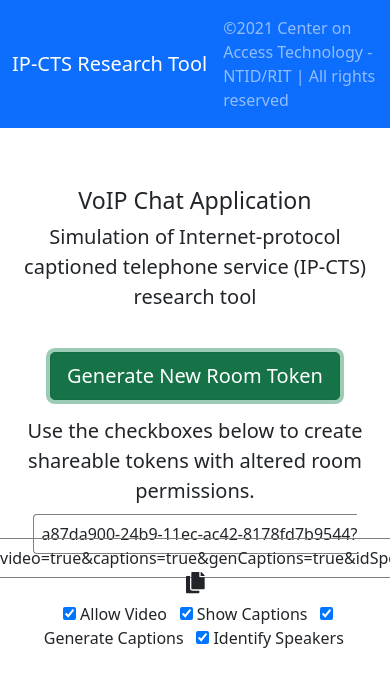
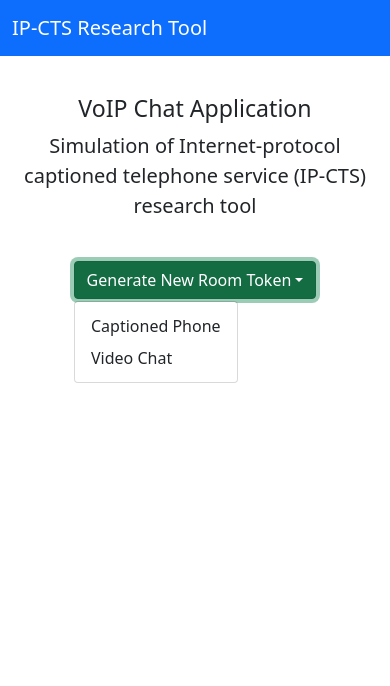
Before and after one commit to apuravkhare/ntid-chat, a React (Create React App) app in the folder client/: page / in a window 390 px wide. Both pictures are taken after a click on the button "Generate New Room Token". Shown: the top 686 px of the page. Built offline with nearby package versions, Linux system fonts and the light colour scheme.

Commit message:
Audio-only mode fixes and mobile styling adjustments

```diff
--- a/client/package.json
+++ b/client/package.json
@@ -13,10 +13,11 @@
     "bootstrap": "^5.1.1",
     "querystring": "^0.2.0",
     "react": "^17.0.2",
-    "react-bootstrap": "^1.6.4",
+    "react-bootstrap": "^2.2.0",
     "react-dom": "^17.0.2",
+    "react-notifications": "^1.7.3",
     "react-router-dom": "^5.3.0",
-    "react-scripts": "^4.0.3",
+    "react-scripts": "^5.0.0",
     "simple-peer": "^9.11.0",
     "socket.io-client": "^4.2.0",
     "styled-components": "^5.3.1",
--- a/client/src/rooms/CreateRoom.js
+++ b/client/src/rooms/CreateRoom.js
@@ -3,7 +3,7 @@ import { v1 as uuid } from "uuid";
 import "../util/room.css";
 import { FontAwesomeIcon } from '@fortawesome/react-fontawesome';
 import { faCopy } from '@fortawesome/free-solid-svg-icons';
-import { OverlayTrigger, Tooltip } from 'react-bootstrap';
+import { ButtonGroup, Dropdown, Form, FormCheck, OverlayTrigger, ToggleButton, Tooltip } from 'react-bootstrap';
 import { stringify } from "querystring";
 
 const CreateRoom = (props) => {
@@ -12,8 +12,9 @@ const CreateRoom = (props) => {
     const routerPath = "room_/";
     // const videoQueryParam = "?v=true";
     // const captionQueryParam = "?c=true";
-    const [queryParams, setQueryParams] = useState({ video: true, captions: true, genCaptions: true, idSpeaker: true });
+    const [queryParams, setQueryParams] = useState({ video: false, captions: false, genCaptions: false, idSpeaker: false });
     const [copyBtnToolTipText, setCopyBtnToolTipText] = useState("Copy Room ID");
+    const [audioModeParticipantType, setAudioModeParticipantType] = useState("hh");
 
     function create() {
         // const id = uuid();
@@ -31,8 +32,14 @@ const CreateRoom = (props) => {
         }, 2000)
     }
 
-    function toggleVideo() {
-        setQueryParams({ video: !queryParams.video, captions: queryParams.captions, genCaptions: queryParams.genCaptions, idSpeaker: queryParams.idSpeaker });
+    function createNewRoomId(eventKey) {
+        let newRoomId = uuid();
+        setRoomId(newRoomId);
+        if (eventKey === 'video') {
+            setQueryParams({ video: true, captions: true, genCaptions: true, idSpeaker: true });
+        } else {
+            setQueryParams({ video: false, captions: audioModeParticipantType==="hh", genCaptions: audioModeParticipantType==="h", idSpeaker: false });
+        }
         // setDisplayRoomId(createFullQueryString());
     }
 
@@ -48,6 +55,11 @@ const CreateRoom = (props) => {
 
     function toggleIdentifySpeaker() {
         setQueryParams({ video: queryParams.video, captions: queryParams.captions, genCaptions: queryParams.genCaptions, idSpeaker: !queryParams.idSpeaker });
+    }
+
+    function setAudioParticipantType(type) {
+        setAudioModeParticipantType(type);
+        setQueryParams({ video: queryParams.video, captions: type==="hh", genCaptions: type==="h", idSpeaker: queryParams.idSpeaker });
     }
 
     function createFullQueryString() {
@@ -66,39 +78,53 @@ const CreateRoom = (props) => {
             <h3>VoIP Chat Application</h3>
             <p className="lead">Simulation of Internet-protocol captioned telephone service (IP-CTS) research tool</p>
             <br />
-            <button className="btn btn-success btn-lg" onClick={create}>Generate New Room Token</button>
+            <div>
+                <Dropdown onSelect={(eventKey, event) => createNewRoomId(eventKey)}>
+                    <Dropdown.Toggle variant="success" id="dropdown-basic">
+                        Generate New Room Token
+                    </Dropdown.Toggle>
+
+                    <Dropdown.Menu>
+                        <Dropdown.Item eventKey="audio">Captioned Phone</Dropdown.Item>
+                        <Dropdown.Item eventKey="video">Video Chat</Dropdown.Item>
+                    </Dropdown.Menu>
+                </Dropdown>
+            </div>
+            {/* <button className="btn btn-success btn-lg" onClick={create}>Generate New Room Token</button> */}
             <div hidden={!roomId} style={{marginTop: "1em"}}>
-                <p className="lead">Use the checkboxes below to create shareable tokens with altered room permissions.
+                <p className="lead">Use the options below to create shareable tokens with altered room permissions.
                 </p>
-                <div>
-                    <span style={{border: "1px solid gray", borderRadius: 4, padding: "0.5em", userSelect: "none"}}>{createFullQueryString()}</span>
+                <div className="room-id-options">
+                    <Form style={{textAlign:"left"}}>
+                        <fieldset>
+                            <label form="app-participant-type" style={{display: !queryParams["video"] ? "inherit" : "none"}}>Participant Type:</label>
+                            <ButtonGroup id="app-participant-type" style={{display: !queryParams["video"] ? "inherit" : "none"}}>
+                                <ToggleButton id="participant-type-hh" type="radio" variant="outline-primary" value="hh" onChange={(e) => setAudioParticipantType(e.currentTarget.value)} checked={audioModeParticipantType==="hh"}>
+                                    Hard-of-hearing
+                                </ToggleButton>
+                                <ToggleButton id="participant-type-h" type="radio" variant="outline-primary" value="h" onChange={(e) => setAudioParticipantType(e.currentTarget.value)} checked={audioModeParticipantType==="h"}>
+                                    Hearing
+                                </ToggleButton>
+                            </ButtonGroup>
+
+                            <Form.Check id="app-display-captions" type="switch" checked={queryParams['captions']} onChange={toggleCaptions} label="Show Captions" style={{display: !!queryParams["video"] ? "inherit" : "none"}} />
+                            <Form.Check id="app-generate-captions" type="switch" checked={queryParams['genCaptions']} onChange={toggleGenCaptions} label="Generate Captions" style={{display: !!queryParams["video"] ? "inherit" : "none"}} />
+                            <Form.Check id="app-id-speaker" type="switch" checked={queryParams['idSpeaker']} onChange={toggleIdentifySpeaker} label="Identify Speakers" style={{display: !!queryParams["video"] ? "inherit" : "none"}} />
+                        </fieldset>
+                    </Form>
+                </div>
+                <div style={{padding: "0.5em"}}>
+                    <span style={{border: "1px solid gray", borderRadius: 4, padding: "0.5em", userSelect: "none", display:"inline-block"}}>{createFullQueryString()}</span>
                     <OverlayTrigger
                         placement="right"
                         delay={{ show: 200, hide: 500 }}
                         overlay={renderTooltip}
                       >
-                    <span style={{padding: "0.5em"}}>
-                        <FontAwesomeIcon onClick={copyIdToClipboard} icon={faCopy} className="chat-fa-icon" size="lg"  />
+                    <span style={{padding: "0.5em", cursor:"pointer"}} onClick={copyIdToClipboard}>
+                        <FontAwesomeIcon icon={faCopy} className="chat-fa-icon" size="lg" />
+                        &nbsp;Copy
                     </span>
                     </OverlayTrigger>
-                </div>
-                <div style={{padding: "0.5em"}}>
-                    <span style={{margin: "0.4em"}}>
-                        <input type="checkbox" checked={queryParams['video']} onChange={toggleVideo} />
-                        <label style={{paddingLeft: "0.25em"}}>Allow Video</label>
-                    </span>
-                    <span style={{margin: "0.4em"}}>
-                        <input type="checkbox" checked={queryParams['captions']} onChange={toggleCaptions} />
-                        <label style={{paddingLeft: "0.25em"}}>Show Captions</label>
-                    </span>
-                    <span style={{margin: "0.4em"}}>
-                        <input type="checkbox" checked={queryParams['genCaptions']} onChange={toggleGenCaptions} />
-                        <label style={{paddingLeft: "0.25em"}}>Generate Captions</label>
-                    </span>
-                    <span style={{margin: "0.4em"}}>
-                        <input type="checkbox" checked={queryParams['idSpeaker']} onChange={toggleIdentifySpeaker} />
-                        <label style={{paddingLeft: "0.25em"}}>Identify Speakers</label>
-                    </span>
                 </div>
             </div>
         </div>
--- a/client/src/rooms/ScrollingCaption.js
+++ b/client/src/rooms/ScrollingCaption.js
@@ -48,8 +48,8 @@ const ScrollingCaption = ({currentUserId, displayCaptions, identifySpeakers,onEd
       const caption = captions[index];
       if (caption && caption["message"]) {
         containers.push(<div className="w-100" style={{float: identifySpeakers && caption["userId"] === senderUserId ? "right" : "left"}}>
-                          <div key={index} className={identifySpeakers && caption["userId"] === senderUserId ? "scrolling-caption-container-sender" : "scrolling-caption-container"}>
-                            <span>
+                          <div key={"msg-" + index} className={identifySpeakers && caption["userId"] === senderUserId ? "scrolling-caption-container-sender" : "scrolling-caption-container"}>
+                            <span style={{float: "right",padding: "0.2em"}}>
                             <FontAwesomeIcon onClick = {() => onEditClick(caption["message"])} icon={faEdit} className="chat-fa-icon" size="sm" />
                             </span>
                             <p style={{opacity: "100%"}}> {caption["message"]} </p>
@@ -63,7 +63,7 @@ const ScrollingCaption = ({currentUserId, displayCaptions, identifySpeakers,onEd
       Object.keys(inProgress).forEach((k, i) => {
         if (inProgress[k]) {
           containers.push(<div className="w-100" style={{float: identifySpeakers && k === senderUserId ? "right" : "left"}}>
-            <div key={captions.length + i} className={identifySpeakers && k === senderUserId ? "scrolling-caption-container-sender" : "scrolling-caption-container"}>
+            <div key={"msg-" + (captions.length + i)} className={identifySpeakers && k === senderUserId ? "scrolling-caption-container-sender" : "scrolling-caption-container"}>
               <p style={{opacity: "100%"}}> {inProgress[k]} </p>
             </div>
           </div>);
--- a/client/src/util/header.js
+++ b/client/src/util/header.js
@@ -8,9 +8,9 @@ class Header extends React.Component {
             <Navbar bg="primary" variant="dark">
                 <Container>
                     <Navbar.Brand>IP-CTS Research Tool</Navbar.Brand>
-                    <Navbar.Text>
+                    {/* <Navbar.Text>
                         &copy;{new Date().getFullYear()} Center on Access Technology - NTID/RIT | All rights reserved
-                    </Navbar.Text>
+                    </Navbar.Text> */}
                 </Container>
             </Navbar>
             // <nav className="navbar navbar-expand-sm bg-primary navbar-dark navbar-custom">
--- a/client/src/util/room.css
+++ b/client/src/util/room.css
@@ -1,3 +1,17 @@
 .welcome {
-    margin-top: 15%;
+    margin-top: 10%;
 }
+
+.room-id-options {
+    padding: 1em;
+    width: 30%;
+    margin: auto;
+}
+
+@media (max-width: 500px) {
+    .room-id-options {
+        padding: 1em;
+        width: 100%;
+        margin: auto;
+    }
+}
```
Also changed, not shown: client/src/rooms/Room.js (+96 -25 lines), 2 other files (tests, documents, lock files or other folders).
